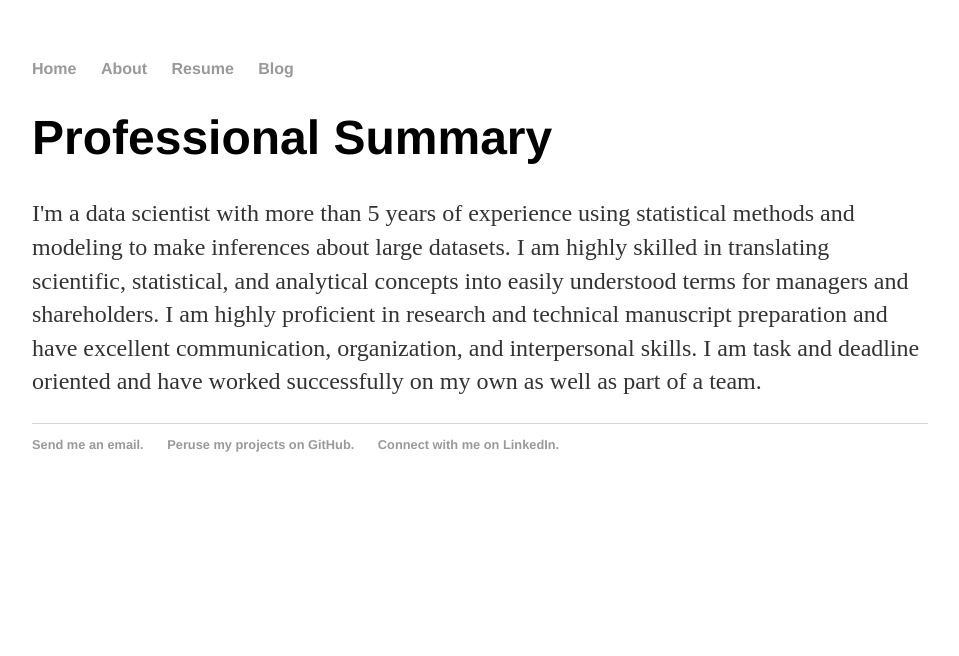
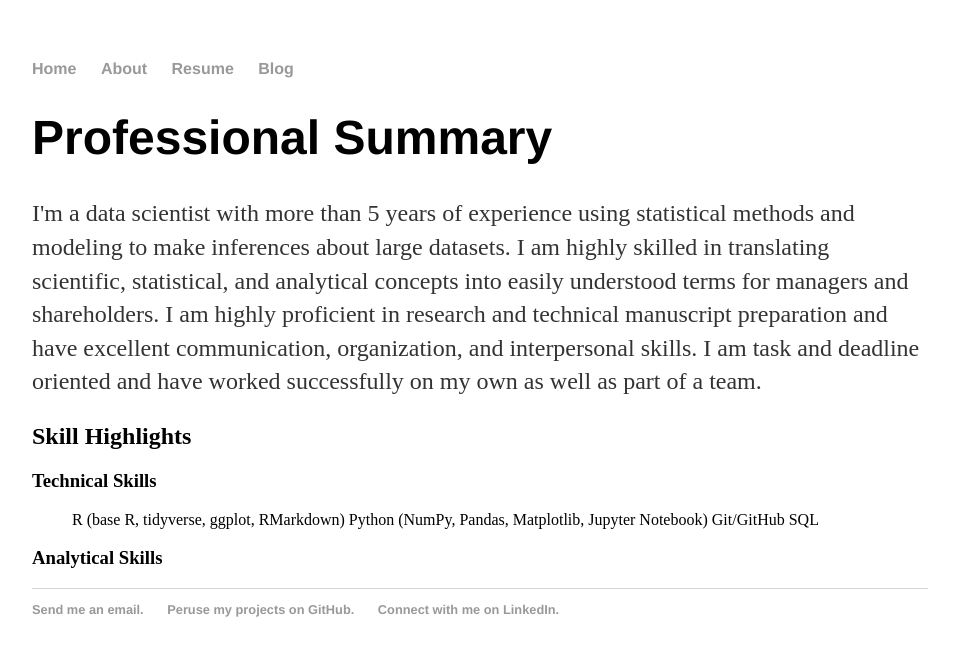
Before and after one commit to eherdter/eherdter.github.io, a Jekyll site: the page built from cv/index.html, in a window 1280 px wide. Shown: the top 656 px of the page, without its empty margins (160-1119 px from the left). Built offline with Jekyll 4.4.1, drawn with Linux system fonts in a browser that asks for light colours.

Commit message:
Added technical skills section

```diff
--- a/cv/index.html
+++ b/cv/index.html
@@ -9,4 +9,14 @@ title: E.Herdter
 		easily understood terms for managers and shareholders. I am highly proficient in research and
 		technical manuscript preparation and have excellent communication, organization, and interpersonal skills.
 		I am task and deadline oriented and have worked successfully on my own as well as part of a team. </p>
+	<h2>Skill Highlights</h2>
+	<h3>Technical Skills</h3>
+	<ul> R (base R, tidyverse, ggplot, RMarkdown)
+		Python (NumPy, Pandas, Matplotlib, Jupyter Notebook)
+		Git/GitHub
+		SQL</ul>
+	<h3>Analytical Skills </h3>
+
+
+
 </div><!-- /.blurb -->
```
